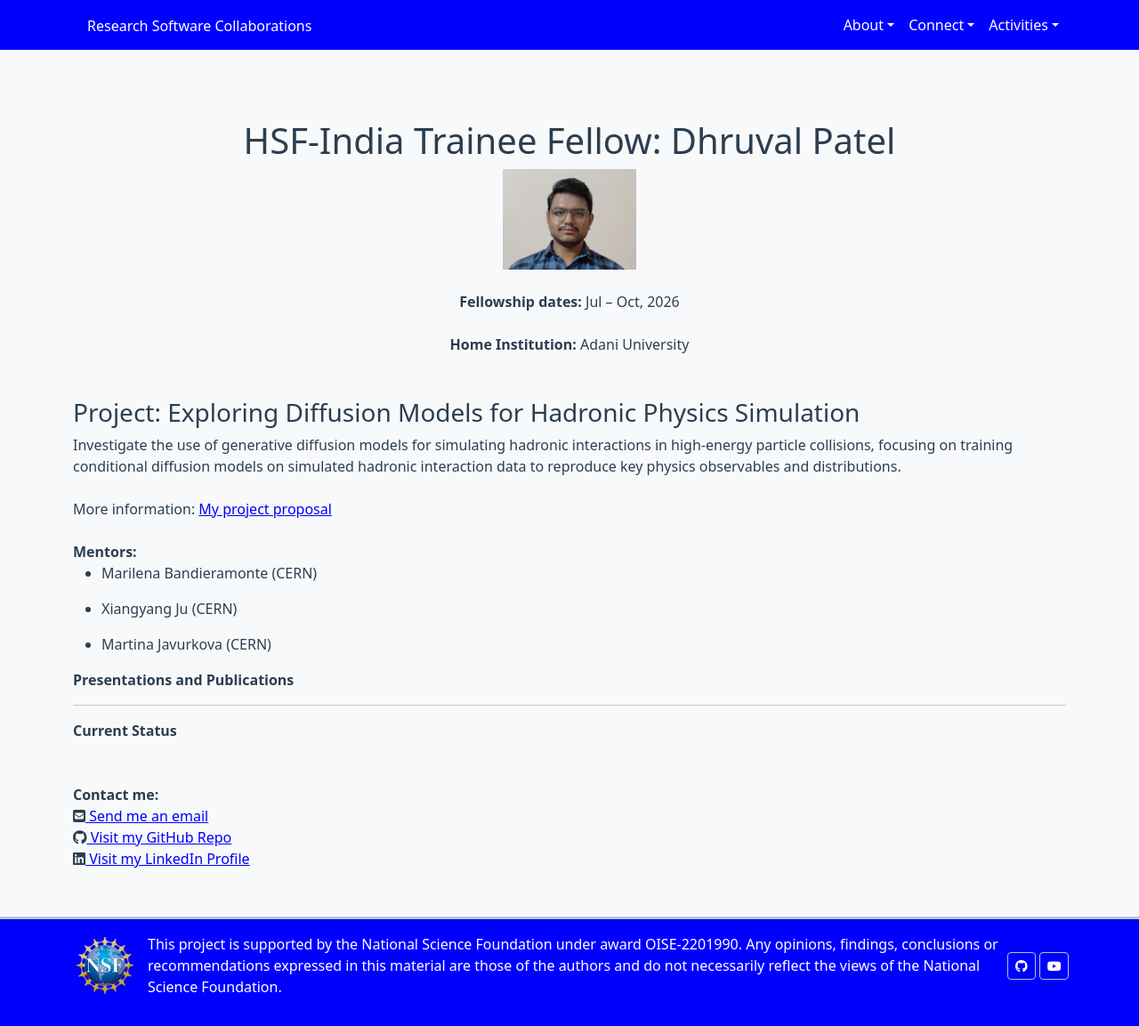
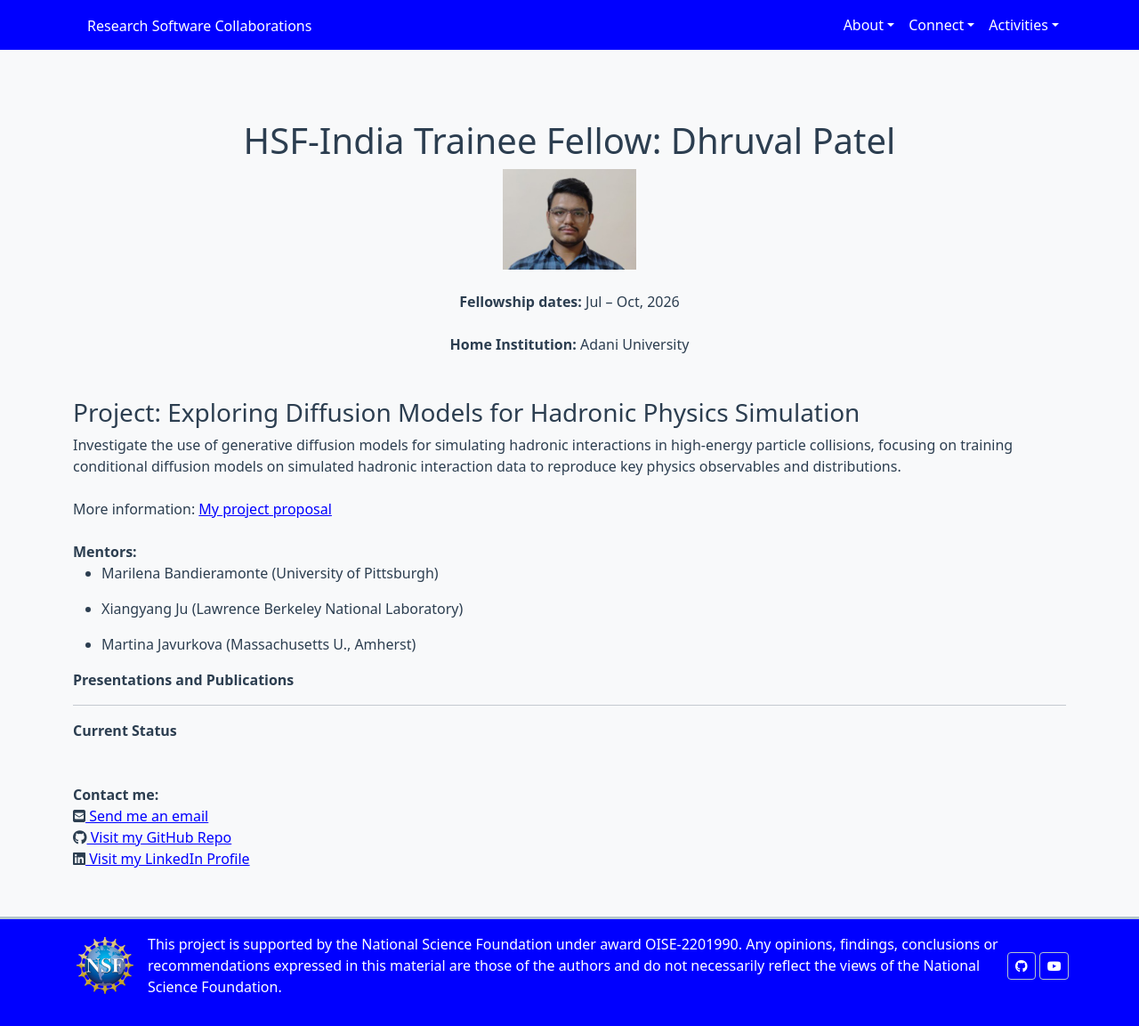
Before and after one commit to research-software-collaborations/research-software-collaborations.github.io, a Jekyll site: the page built from pages/trainees/DhruvalPatel.md, in a window 1280 px wide and 1153 px high. Shown: the whole window at 89% size. Built offline with Jekyll 4.4.1, drawn with Linux system fonts in a browser that asks for light colours; cached includes are drawn as plain includes.

Commit message:
Update mentor affiliations to correct institutions

```diff
--- a/pages/trainees/DhruvalPatel.md
+++ b/pages/trainees/DhruvalPatel.md
@@ -16,9 +16,9 @@ project_title: Exploring Diffusion Models for Hadronic Physics Simulation
 project_goal: >
   Investigate the use of generative diffusion models for simulating hadronic interactions in high-energy particle collisions, focusing on training conditional diffusion models on simulated hadronic interaction data to reproduce key physics observables and distributions.
 mentors:
-  - Marilena Bandieramonte (CERN)
-  - Xiangyang Ju (CERN)
-  - Martina Javurkova (CERN)
+  - Marilena Bandieramonte (University of Pittsburgh)
+  - Xiangyang Ju (Lawrence Berkeley National Laboratory)
+  - Martina Javurkova (Massachusetts U., Amherst)
 proposal: /assets/pdf/trainees/DhruvalPatel.pdf
 presentations:
 current_status: >
```
